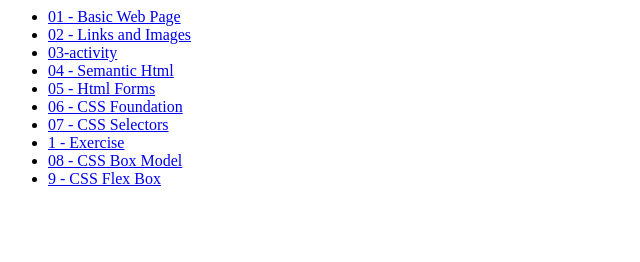
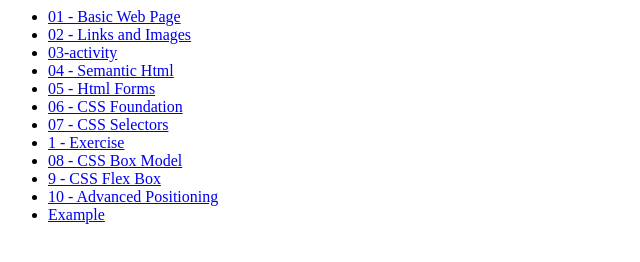
Before and after one commit to 3RV7N/wd82p, a plain HTML site: page index.html in a window 1280 px wide. Shown: the whole page, without its empty margins (0-640 px from the left). Drawn offline with Linux system fonts and the light colour scheme.

Commit message:
Add index root

```diff
--- a/index.html
+++ b/index.html
@@ -16,6 +16,8 @@
       <li><a href="1-exercise/">1 - Exercise</a></li>
       <li><a href="08-css_box_model/">08 - CSS Box Model</a></li>
       <li><a href="09-css_flexbox/">9 - CSS Flex Box</a></li>
+      <li><a href="10-advanced_postioning/">10 - Advanced Positioning</a></li>
+      <li><a href="example/">Example</a></li>
     </ul>
   </body>
 </html>
```
